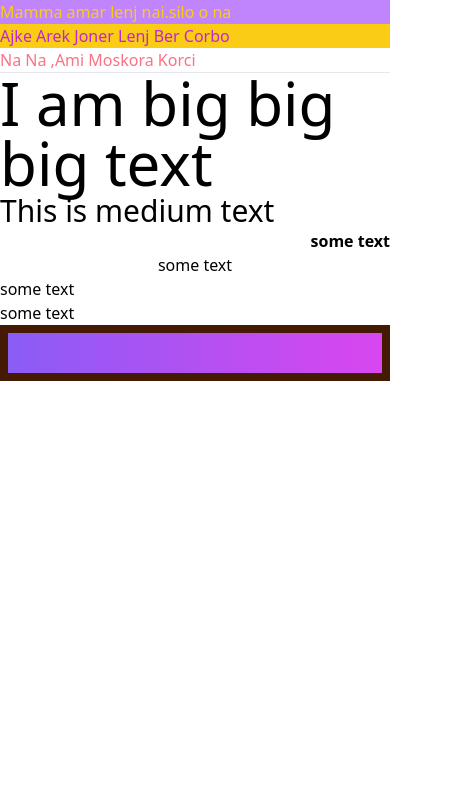
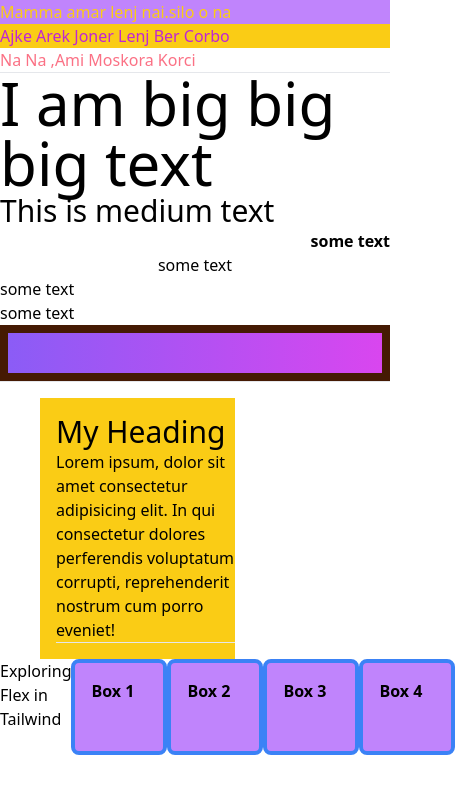
Before and after one commit to IEEEMOSTAFA/INTRO-TO-TAILWIND-CSS, a plain HTML site: page index.html in a window 390 px wide. Shown: the whole page, 455 px wide, since content can reach past the window. Drawn offline with nearby package versions, Linux system fonts and the light colour scheme.

Commit message:
tailwind flex and responsive layout

```diff
--- a/index.html
+++ b/index.html
@@ -1,11 +1,13 @@
 <!DOCTYPE html>
 <html lang="en">
+
 <head>
     <meta charset="UTF-8">
     <meta name="viewport" content="width=device-width, initial-scale=1.0">
     <title>Tailwind CSS</title>
     <script src="https://cdn.tailwindcss.com"></script>
 </head>
+
 <body>
     <h1 class="bg-purple-400 text-yellow-400">Mamma amar lenj nai.silo o na</h1>
     <h3 class="bg-yellow-400 text-fuchsia-600">Ajke Arek Joner Lenj Ber Corbo</h3>
@@ -21,6 +23,35 @@
         <p>some text</p>
         <div class=" border-8 border-amber-950 h-14 bg-gradient-to-r from-violet-500 to-fuchsia-500"></div>
     </section>
+    <hr>
+    <section>
+        <div class="bg-yellow-400 pt-4 pl-4 pb-4 mx-10 mt-4 w-1/2">
+            <h3 class="text-3xl">My Heading</h3>
+            <p>Lorem ipsum, dolor sit amet consectetur adipisicing elit. In qui consectetur dolores perferendis
+                voluptatum corrupti, reprehenderit nostrum cum porro eveniet!</p>
+            <hr>
+        </div>
+    </section>
+    <section>
+        <div class="flex">
+            <h3 class="text-text3xl">Exploring Flex in Tailwind</h3>
+            <div class="">
+                <div class="bg-purple-400 h-24 w-24 border-4 border-blue-500 rounded-lg p-4 font-bold">Box 1</div>
+            </div>
+            <div class="">
+                <div class="bg-purple-400 h-24 w-24 border-4 border-blue-500 rounded-lg p-4 font-bold">Box 2</div>
+            </div>
+            <div class="">
+                <div class="bg-purple-400 h-24 w-24 border-4 border-blue-500 rounded-lg p-4 font-bold">Box 3</div>
+            </div>
+            <div class="">
+                <div class="bg-purple-400 h-24 w-24 border-4 border-blue-500 rounded-lg p-4 font-bold">Box 4</div>
+            </div>
+
+        </div>
+
+    </section>
 
 </body>
+
 </html>
```
